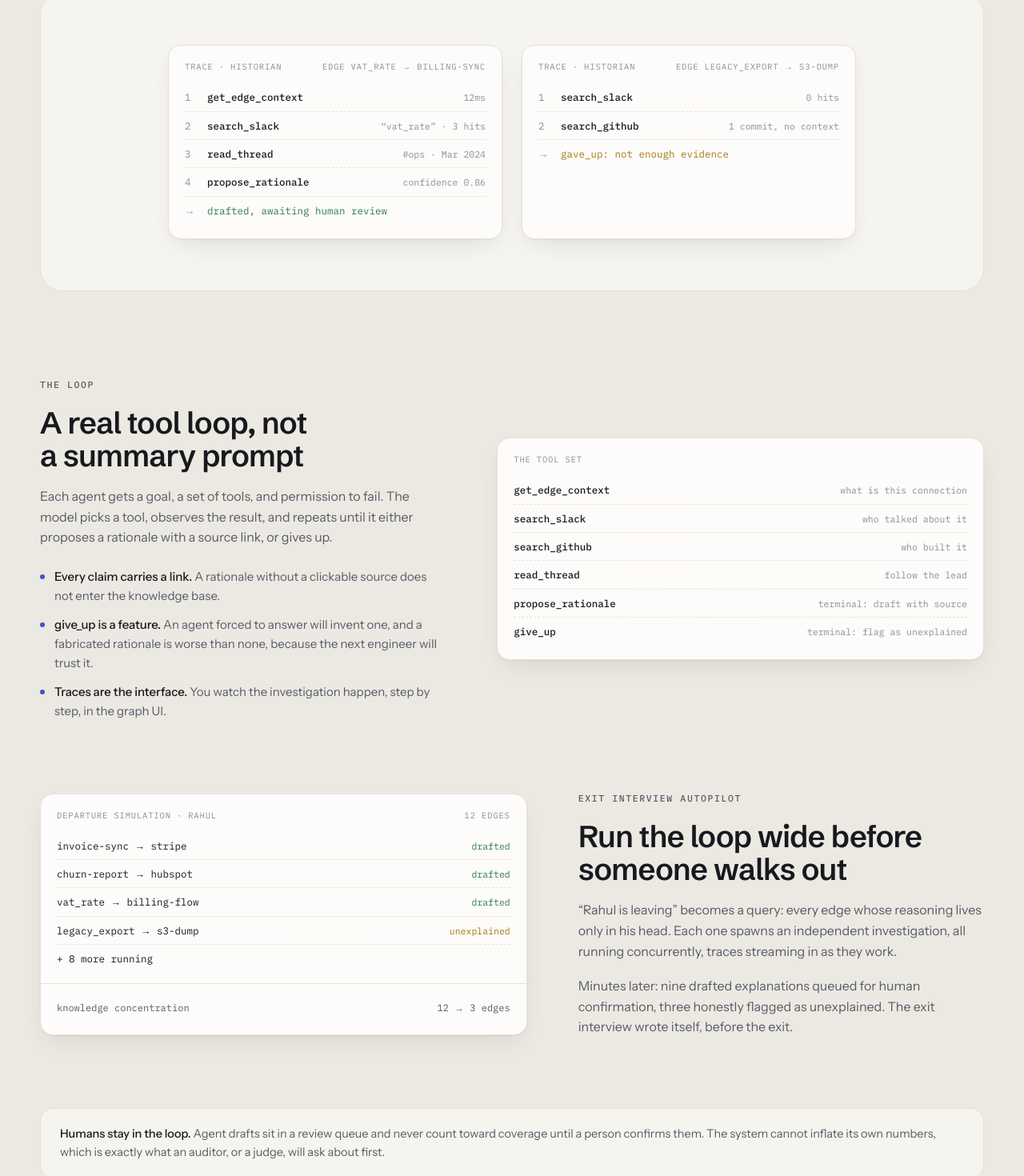
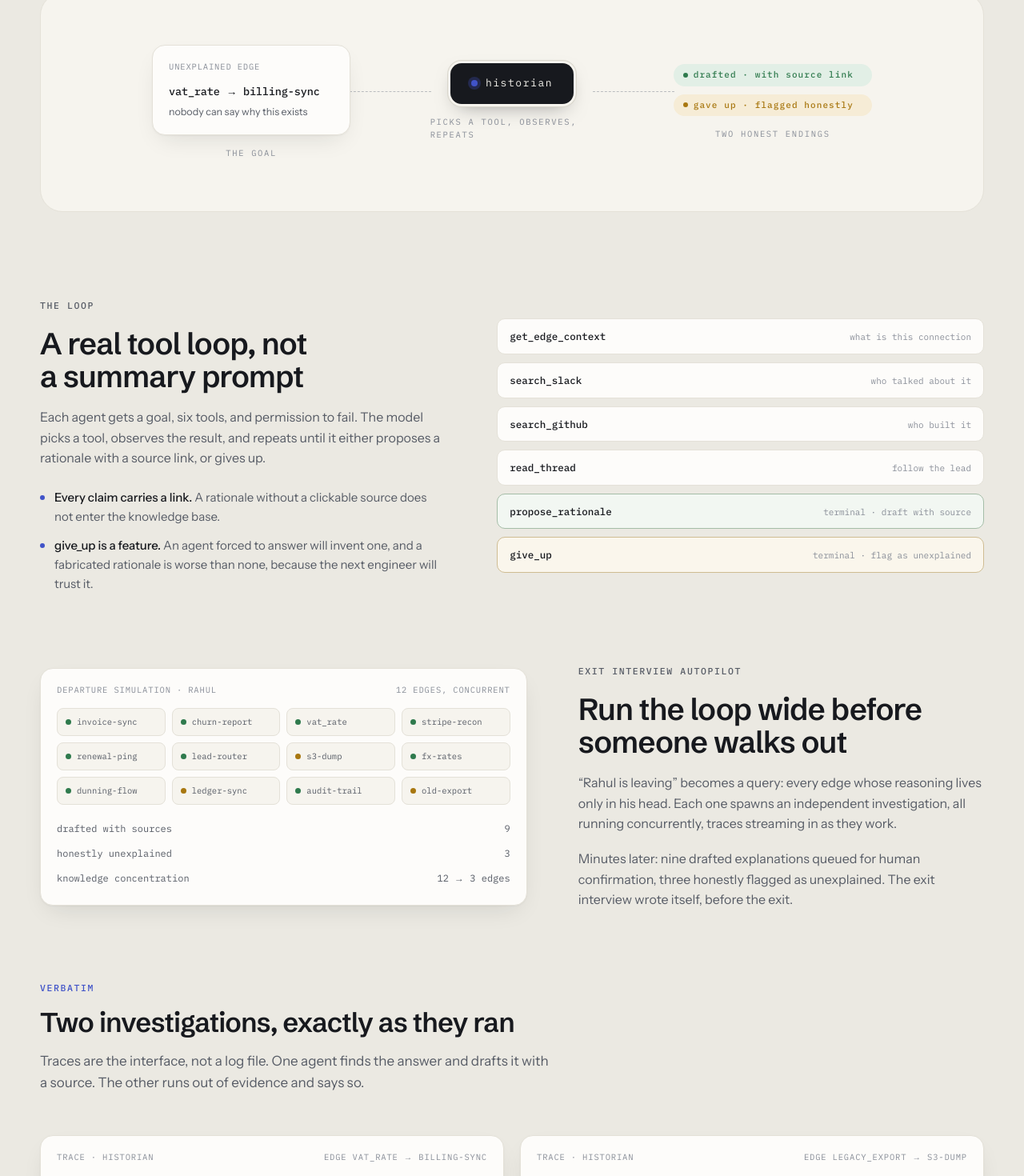
Before and after one commit to ashtonmths/Sarvam, a Next.js app in the folder apps/web/: page /product/agents in a window 1280 px wide. Shown: the part 478-1948 px from the top of the page at 80% size. Built offline with nearby package versions, Linux system fonts and the light colour scheme.

Commit message:
rebuild the agents page around the investigation loop

```diff
--- a/apps/web/app/product/agents/page.tsx
+++ b/apps/web/app/product/agents/page.tsx
@@ -8,26 +8,86 @@ export const metadata: Metadata = {
     "Investigation agents that recover the reasoning behind every connection, and are allowed to say they do not know.",
 };
 
+const TOOLS = [
+  { name: "get_edge_context", note: "what is this connection", kind: "" },
+  { name: "search_slack", note: "who talked about it", kind: "" },
+  { name: "search_github", note: "who built it", kind: "" },
+  { name: "read_thread", note: "follow the lead", kind: "" },
+  { name: "propose_rationale", note: "terminal · draft with source", kind: "go" },
+  { name: "give_up", note: "terminal · flag as unexplained", kind: "stop" },
+] as const;
+
+const FANOUT = [
+  { edge: "invoice-sync", state: "ok" },
+  { edge: "churn-report", state: "ok" },
+  { edge: "vat_rate", state: "ok" },
+  { edge: "stripe-recon", state: "ok" },
+  { edge: "renewal-ping", state: "ok" },
+  { edge: "lead-router", state: "ok" },
+  { edge: "s3-dump", state: "warn" },
+  { edge: "fx-rates", state: "ok" },
+  { edge: "dunning-flow", state: "ok" },
+  { edge: "ledger-sync", state: "warn" },
+  { edge: "audit-trail", state: "ok" },
+  { edge: "old-export", state: "warn" },
+] as const;
+
+/** The investigation loop, drawn in the same connector language as the hero. */
+function LoopScene() {
+  return (
+    <div style={{ width: "100%", maxWidth: 900 }}>
+      <div className="graph" style={{ margin: 0, animation: "none" }}>
+        <div className="graph__col graph__col--card" style={{ flexBasis: 300 }}>
+          <div className="pcard" style={{ width: "100%" }}>
+            <div className="pcard__eyebrow">
+              <span>Unexplained edge</span>
+            </div>
+            <div
+              className="pcard__title"
+              style={{ fontFamily: "var(--font-mono)", fontSize: 13.5, fontWeight: 500 }}
+            >
+              vat_rate → billing-sync
+            </div>
+            <p className="pcard__meta">nobody can say why this exists</p>
+          </div>
+          <span className="graph__cap">The goal</span>
+        </div>
+
+        <div className="graph__link" aria-hidden="true" />
+
+        <div className="graph__col">
+          <div className="graph__node">
+            <span className="graph__node-dot" />
+            historian
+          </div>
+          <span className="graph__cap">Picks a tool, observes, repeats</span>
+        </div>
+
+        <div className="graph__link" aria-hidden="true" />
+
+        <div className="graph__col graph__col--card" style={{ flexBasis: 300 }}>
+          <div style={{ display: "flex", flexDirection: "column", gap: 10, width: "100%" }}>
+            <span className="verdict-tag verdict-tag--approve" style={{ alignSelf: "stretch" }}>
+              <span className="verdict-tag__dot" /> drafted · with source link
+            </span>
+            <span className="verdict-tag verdict-tag--warn" style={{ alignSelf: "stretch" }}>
+              <span className="verdict-tag__dot" /> gave up · flagged honestly
+            </span>
+          </div>
+          <span className="graph__cap">Two honest endings</span>
+        </div>
+      </div>
+    </div>
+  );
+}
+
 export default function AgentsPage() {
   return (
     <FeaturePage
       eyebrow="Agents"
       title="Agents that investigate, and know when to stop"
       lede="Given a connection nobody can explain, a Historian agent searches Slack, follows the thread, checks the commit history, and decides for itself when it actually knows the answer. Every step is recorded and rendered."
-      visual={
-        <div
-          style={{
-            display: "grid",
-            gridTemplateColumns: "repeat(auto-fit, minmax(300px, 1fr))",
-            gap: 24,
-            width: "100%",
-            maxWidth: 860,
-          }}
-        >
-          <HistorianTrace />
-          <GiveUpTrace />
-        </div>
-      }
+      visual={<LoopScene />}
       prev={{ href: "/product/blast-radius", title: "Blast radius" }}
       next={{ href: "/product/gate", title: "The gate" }}
     >
@@ -37,8 +97,8 @@ export default function AgentsPage() {
         copy={
           <>
             <p>
-              Each agent gets a goal, a set of tools, and permission to fail.
-              The model picks a tool, observes the result, and repeats until it
+              Each agent gets a goal, six tools, and permission to fail. The
+              model picks a tool, observes the result, and repeats until it
               either proposes a rationale with a source link, or gives up.
             </p>
             <ul className="split__points">
@@ -55,33 +115,18 @@ export default function AgentsPage() {
                   than none, because the next engineer will trust it.
                 </span>
               </li>
-              <li>
-                <span>
-                  <strong>Traces are the interface.</strong> You watch the
-                  investigation happen, step by step, in the graph UI.
-                </span>
-              </li>
             </ul>
           </>
         }
         visual={
-          <div className="pcard trace" style={{ width: "100%" }}>
-            <div className="pcard__eyebrow">
-              <span>The tool set</span>
-            </div>
-            {(
-              [
-                ["get_edge_context", "what is this connection"],
-                ["search_slack", "who talked about it"],
-                ["search_github", "who built it"],
-                ["read_thread", "follow the lead"],
-                ["propose_rationale", "terminal: draft with source"],
-                ["give_up", "terminal: flag as unexplained"],
-              ] as const
-            ).map(([tool, note]) => (
-              <div className="trace__line" key={tool}>
-                <span className="trace__tool">{tool}</span>
-                <span className="trace__note">{note}</span>
+          <div className="toolgrid">
+            {TOOLS.map((tool) => (
+              <div
+                key={tool.name}
+                className={`tool-pill${tool.kind ? ` tool-pill--${tool.kind}` : ""}`}
+              >
+                <strong>{tool.name}</strong>
+                <span>{tool.note}</span>
               </div>
             ))}
           </div>
@@ -108,35 +153,30 @@ export default function AgentsPage() {
           </>
         }
         visual={
-          <div className="pcard" style={{ width: "100%" }}>
+          <div className="pcard fanout">
             <div className="pcard__eyebrow">
               <span>Departure simulation · Rahul</span>
-              <span>12 edges</span>
+              <span>12 edges, concurrent</span>
             </div>
-            <div className="trace">
-              {(
-                [
-                  ["invoice-sync → stripe", "drafted", true],
-                  ["churn-report → hubspot", "drafted", true],
-                  ["vat_rate → billing-flow", "drafted", true],
-                  ["legacy_export → s3-dump", "unexplained", false],
-                  ["+ 8 more running", "", true],
-                ] as const
-              ).map(([edge, state, ok]) => (
-                <div className="trace__line" key={edge}>
-                  <span className="trace__tool" style={{ fontWeight: 400 }}>
-                    {edge}
-                  </span>
-                  <span
-                    className="trace__note"
-                    style={{ color: ok ? "var(--approve)" : "var(--warn)" }}
-                  >
-                    {state}
-                  </span>
+            <div className="fanout__grid">
+              {FANOUT.map((cell) => (
+                <div
+                  key={cell.edge}
+                  className={`fanout__cell${cell.state === "warn" ? " fanout__cell--warn" : ""}`}
+                >
+                  <i />
+                  <em>{cell.edge}</em>
                 </div>
               ))}
             </div>
-            <div className="pcard__divider" />
+            <div className="impact-row" style={{ gridTemplateColumns: "1fr auto" }}>
+              <span>drafted with sources</span>
+              <span>9</span>
+            </div>
+            <div className="impact-row" style={{ gridTemplateColumns: "1fr auto" }}>
+              <span>honestly unexplained</span>
+              <span>3</span>
+            </div>
             <div className="impact-row" style={{ gridTemplateColumns: "1fr auto" }}>
               <span>knowledge concentration</span>
               <span>12 → 3 edges</span>
@@ -144,6 +184,31 @@ export default function AgentsPage() {
           </div>
         }
       />
+
+      <section className="frow">
+        <div className="section__head">
+          <span className="eyebrow eyebrow--thread">Verbatim</span>
+          <h2 className="section__title" style={{ fontSize: "clamp(26px, 3vw, 34px)" }}>
+            Two investigations, exactly as they ran
+          </h2>
+          <p className="section__lede">
+            Traces are the interface, not a log file. One agent finds the
+            answer and drafts it with a source. The other runs out of evidence
+            and says so.
+          </p>
+        </div>
+        <div
+          style={{
+            display: "grid",
+            gridTemplateColumns: "repeat(auto-fit, minmax(300px, 1fr))",
+            gap: 20,
+            alignItems: "start",
+          }}
+        >
+          <HistorianTrace />
+          <GiveUpTrace />
+        </div>
+      </section>
 
       <section className="frow">
         <div className="fnote">
```
